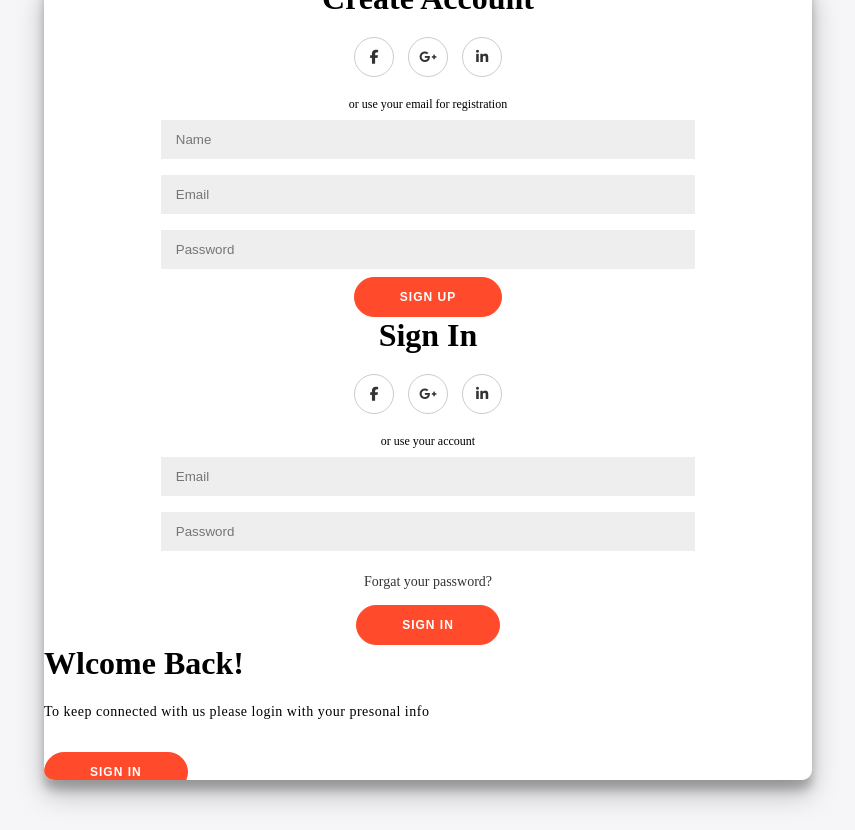
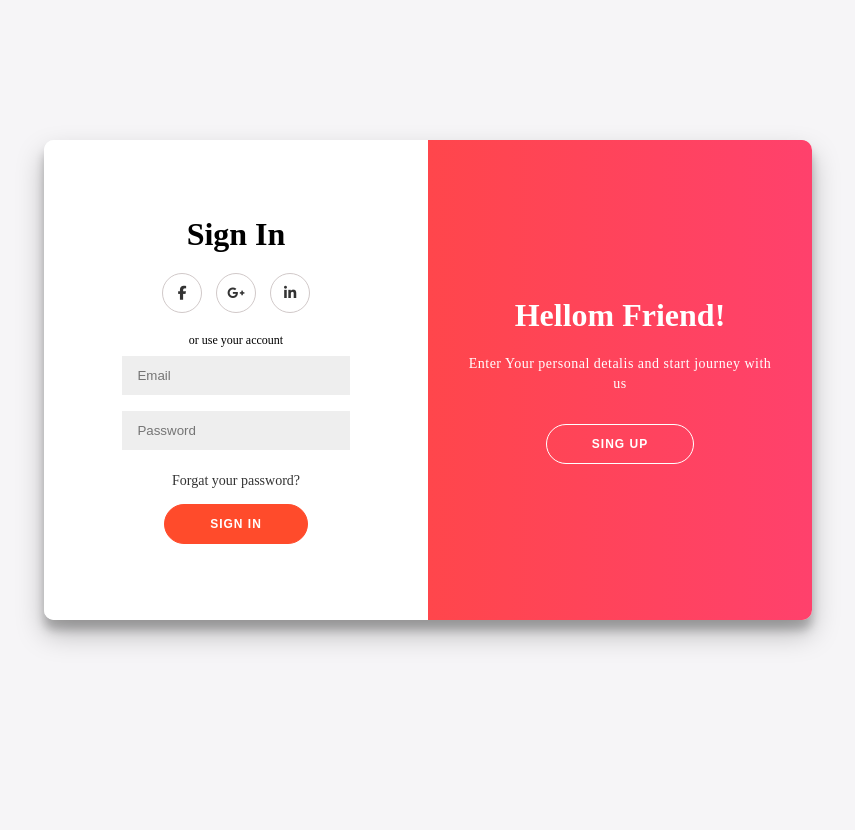
Before and after one commit to liraUnik/signInFormTM, a plain HTML site: page index.html in a window 1280 px wide. Shown: the whole page, without its empty margins (212-1067 px from the left). Drawn offline with Linux system fonts and the light colour scheme.

Commit message:
css finisht

```diff
--- a/style.css
+++ b/style.css
@@ -122,7 +122,84 @@ button:hover {
   color: #333333;
 }
 
-button.ghost {
+button.gost {
   background: transparent;
   border-color: #ffffff;
 }
+
+/**
+ * individual conteiner start from form container
+ */
+
+.form-container {
+  /* todo remove display none */
+  /* display: none; */
+  position: absolute;
+  top: 0;
+  height: 100%;
+  transition: all 0.6s ease-in-out;
+}
+
+/* both sign in and sign Up is goint to stay in the same position but sign in is going to overlap the singup wihth z-index parameter */
+
+.sign-in-container {
+  /* todo remove display none */
+  /* display: none; */
+  left: 0;
+  width: 50%;
+  z-index: 2;
+}
+
+.sign-up-container {
+  left: 0;
+  width: 50%;
+  z-index: 1;
+  opacity: 0; /** to make invisible  and turns on from javascript */
+}
+
+/* push the overlay content to the right */
+.overlay-container {
+  position: absolute;
+  top: 0;
+  left: 50%;
+  width: 50%;
+  height: 100%;
+  overflow: hidden;
+  transition: transform 0.6s ease-in-out;
+  z-index: 100;
+}
+
+.overlay {
+  background: #ff416c;
+  background: linear-gradient(to right, #ff4b2b, #ff416c) no-repeat 0 0 / cover;
+  color: #ffffff;
+  position: relative;
+  left: -100%;
+  height: 100%;
+  width: 200%;
+  transform: translateX(0);
+  transition: transform 0.6s ease-in-out;
+}
+/* style the panel */
+.overlay-panel {
+  position: absolute;
+  top: 0;
+  display: flex;
+  flex-direction: column;
+  justify-content: center;
+  align-items: center;
+  padding: 0 40px;
+  height: 100%;
+  width: 50%;
+  text-align: center;
+  transform: translateX(0);
+  transition: transform 0.6s ease-in-out;
+}
+
+.overlay-right {
+  right: 0;
+}
+
+.overlay-left {
+  transform: translateX(-20%);
+}
```
